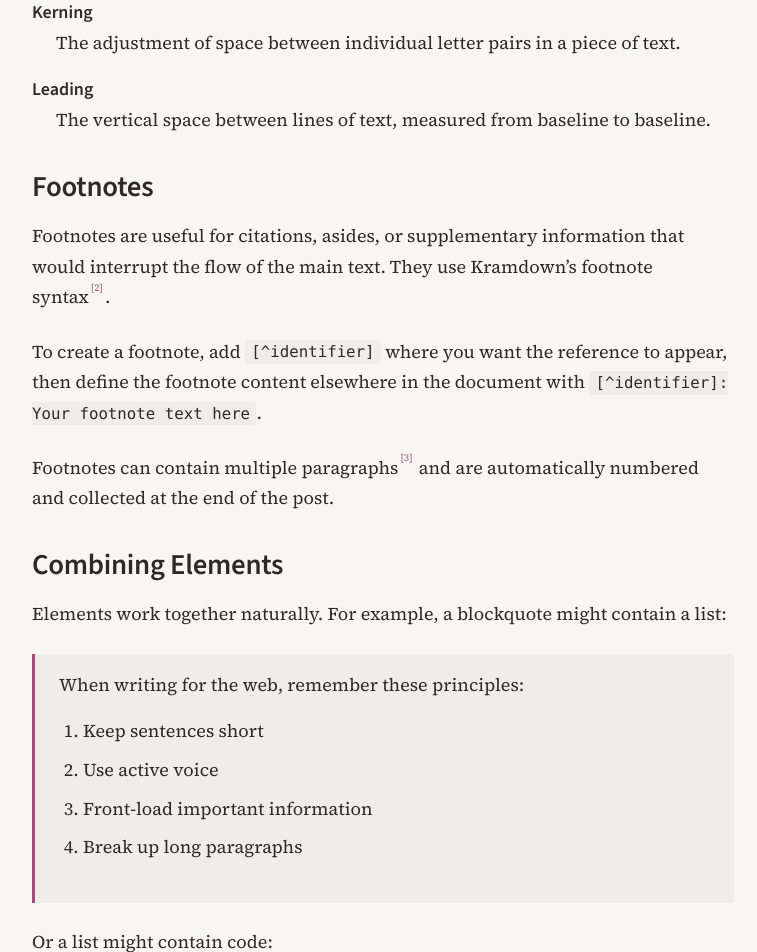
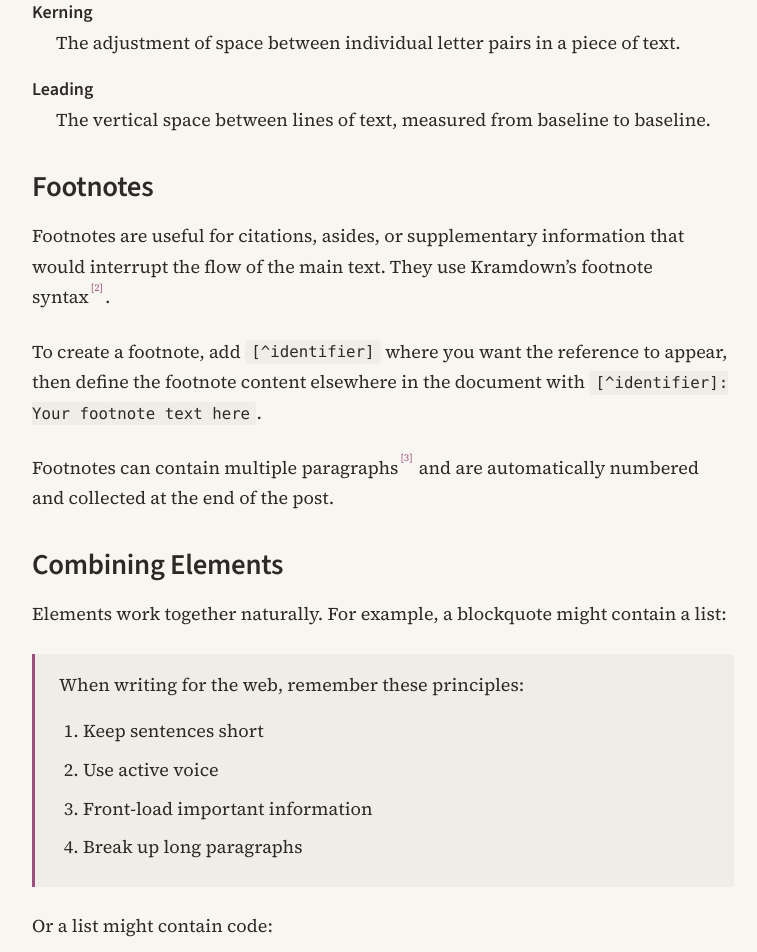
Before and after one commit to freddiewrites/freddiewrites.github.io, a Jekyll site: the page built from _posts/2026-01-13-style-guide.markdown, in a window 1280 px wide. Shown: the part 5448-6400 px from the top of the page, without its empty margins (257-1014 px from the left). Built offline with Jekyll 4.4.1, drawn with Linux system fonts in a browser that asks for light colours.

Commit message:
Remove bottom margin from last child in blockquote
Apply :last-child margin reset to p, ul, and ol inside blockquotes
for consistent spacing when lists or other elements end the quote.

Co-Authored-By: Claude Opus 4.5 <noreply@anthropic.com>

```diff
--- a/_sass/_base.scss
+++ b/_sass/_base.scss
@@ -134,12 +134,14 @@ blockquote {
   background-color: var(--code-bg);
   border-radius: 0 4px 4px 0;
 
-  p {
-    margin-bottom: var(--space-sm);
-
+  p, ul, ol {
     &:last-child {
       margin-bottom: 0;
     }
+  }
+
+  p {
+    margin-bottom: var(--space-sm);
   }
 
   cite {
```
